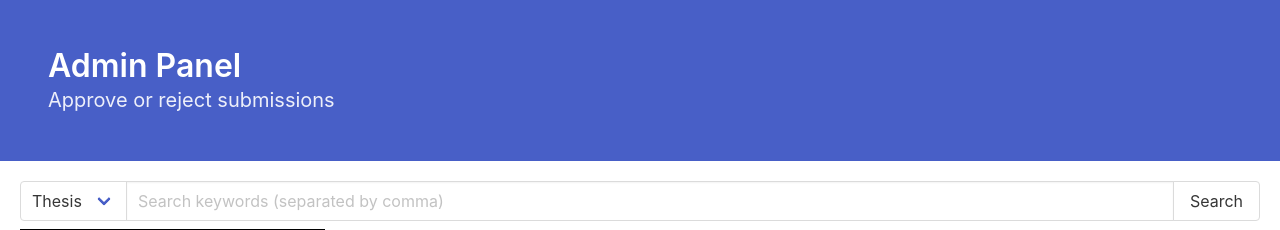
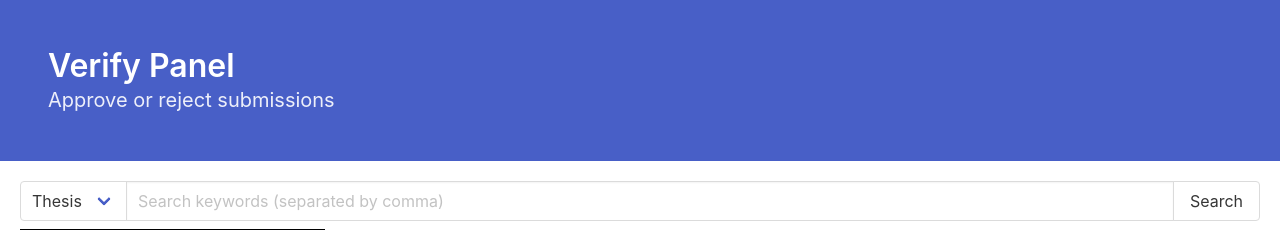
Before and after one commit to gelolaus/episteme, a Flask app: page /verify in a window 1280 px wide. Shown: the part 52-282 px from the top of the page. Run offline with Flask 3, Linux system fonts and the light colour scheme; data that the repository does not hold is empty.

Commit message:
feat: create verify.html

```diff
--- a/templates/verify.html
+++ b/templates/verify.html
@@ -9,7 +9,7 @@
     <section class="hero is-link">
         <div class="hero-body">
             <p class="title">
-                Admin Panel
+                Verify Panel
             </p>
             <p class="subtitle">
                 Approve or reject submissions
```
